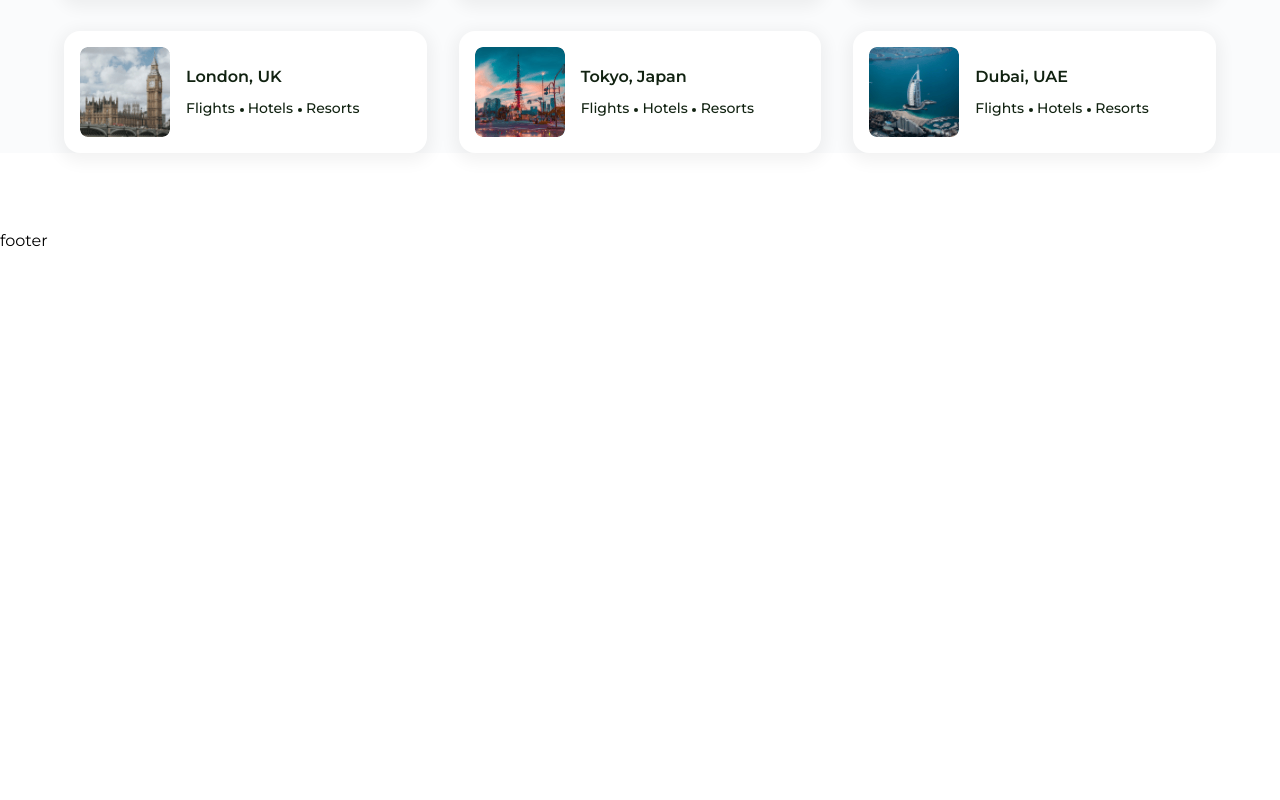
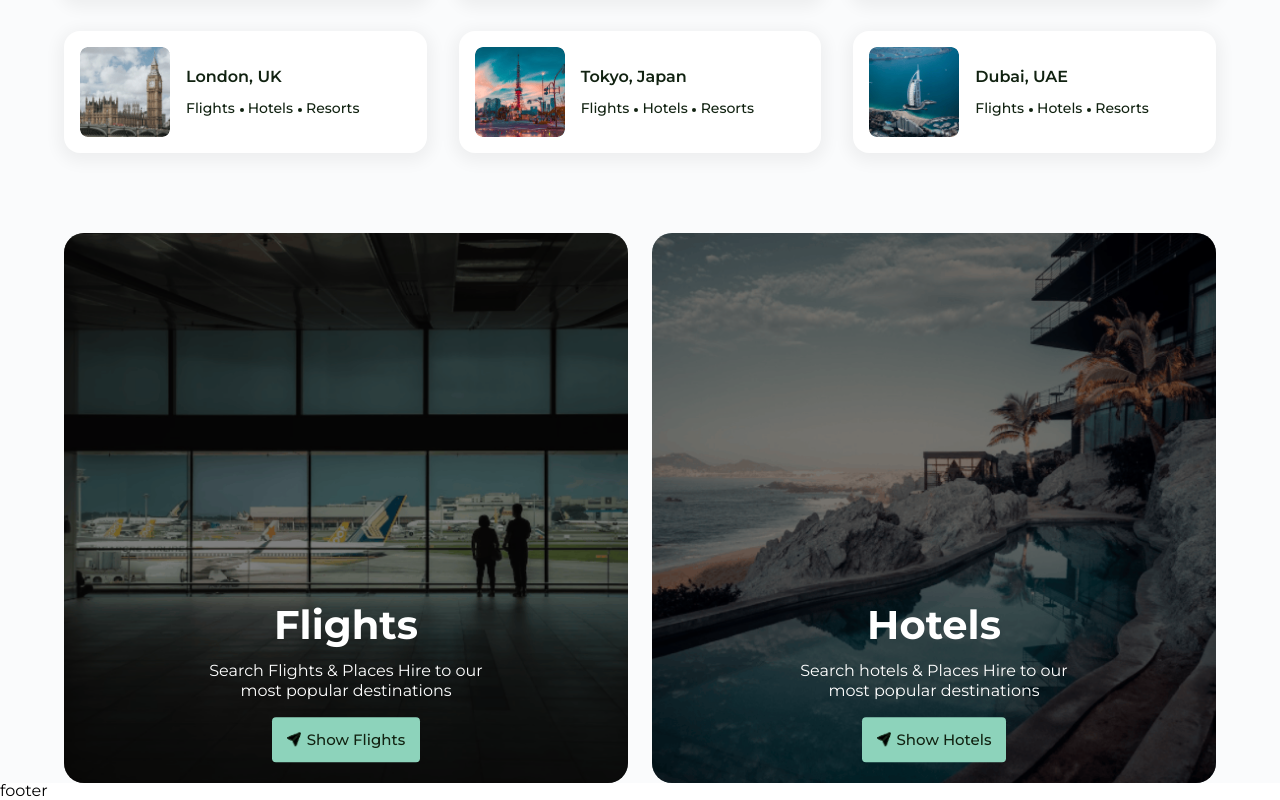
Before and after one commit to amirmammadov/globe, a React (Vite) app in the folder client/: page / in a window 1280 px wide. Shown: the part 1321-2121 px from the top of the page. Before the commit the page ends 1571 px from the top, so only its background shows below. Built offline with nearby package versions, Linux system fonts and the light colour scheme.

Commit message:
cars section was completed

```diff
--- /dev/null
+++ b/client/src/components/LandingCardItem.tsx
@@ -0,0 +1,29 @@
+import "../sass/components/_landingCardItem.scss";
+
+import ShowBtn from "./ShowBtn";
+
+interface IProps {
+  imgUrl: string;
+  title: string;
+  desc: string;
+}
+
+const landingCardItem = ({ imgUrl, title, desc }: IProps) => {
+  return (
+    <div className="plans__card__item">
+      <img
+        src={`./assets/landing/${imgUrl}`}
+        alt={title}
+        className="plans__card__item__img"
+      />
+      <div className="plans__card__item__content">
+        <div className="plans__card__item__content__title">{title}</div>
+        <div className="plans__card__item__content__desc">{desc}</div>
+        <ShowBtn text={`Show ${title}`} icon="show" link="result" />
+      </div>
+      <div className="plans__card__item__overlay" />
+    </div>
+  );
+};
+
+export default landingCardItem;
--- a/client/src/lang/az/az.json
+++ b/client/src/lang/az/az.json
@@ -15,6 +15,11 @@
       "tab2": "Yerlər",
       "btn1": "Uçuşları göstər",
       "btn2": "Otel göstər"
+    },
+    "plans": {
+      "title": "Səyahətinizi mükəmməl planlaşdırın",
+      "desc": "Ən populyar istiqamətlərimizə uçuşlar və yerlər axtarın",
+      "btn": "Daha çoxu"
     }
   }
 }
--- a/client/src/lang/en/en.json
+++ b/client/src/lang/en/en.json
@@ -15,6 +15,11 @@
       "tab2": "Stays",
       "btn1": "Show Flights",
       "btn2": "Show Hotels"
+    },
+    "plans": {
+      "title": "Plan your perfect trip",
+      "desc": "Search Flights & Places Hire to our most popular destinations",
+      "btn": "See more"
     }
   }
 }
--- a/client/src/pages/landing/Landing.tsx
+++ b/client/src/pages/landing/Landing.tsx
@@ -2,6 +2,7 @@ import "../../sass/pages/_landing.scss";
 
 import SearchBox from "../../shared/SearchBox/SearchBox";
 import Plans from "../../scenes/Landing/Plans";
+import Cards from "../../scenes/Landing/Cards";
 
 import { useTranslation } from "react-i18next";
 
@@ -27,6 +28,7 @@ const Landing = () => {
         <SearchBox />
       </div>
       <Plans />
+      <Cards />
     </main>
   );
 };
--- /dev/null
+++ b/client/src/sass/components/_landingCardItem.scss
@@ -0,0 +1,72 @@
+@import "../utils/colors";
+@import "../utils/mixins";
+
+.plans__card__item {
+  position: relative;
+  flex-grow: 1;
+  height: 550px;
+  border-radius: 20px;
+
+  @include desktop {
+    height: 400px;
+  }
+
+  @include tablet {
+    height: 300px;
+  }
+
+  @include mobile {
+    width: 100%;
+    height: 400px;
+  }
+
+  &__overlay {
+    position: absolute;
+    bottom: 0;
+    left: 0;
+    width: 100%;
+    height: 100%;
+    background-color: rgba(0, 0, 0, 0.5);
+    border-radius: 20px;
+  }
+
+  &__img {
+    width: 100%;
+    height: 100%;
+    object-fit: cover;
+    border-radius: 20px;
+  }
+
+  &__content {
+    position: absolute;
+    bottom: 1%;
+    left: 50%;
+    z-index: 5;
+    transform: translate(-50%, -10%);
+    @include flexbox(
+      $direction: column,
+      $justify: space-between,
+      $align: center,
+      $gap: 16px
+    );
+
+    &__title {
+      font-size: 40px;
+      color: $white;
+      font-weight: 700;
+      text-transform: capitalize;
+
+      @include tablet {
+        font-size: 35px;
+      }
+    }
+
+    &__desc {
+      font-size: 16px;
+      font-weight: 400;
+      text-align: center;
+      color: $white;
+      line-height: 20px;
+    }
+  }
+}
--- a/client/src/sass/components/_showBtn.scss
+++ b/client/src/sass/components/_showBtn.scss
@@ -9,6 +9,7 @@
   padding: 15px;
   border-radius: 4px;
   background-color: $mint-green;
+  width: max-content;
 
   &:hover {
     opacity: 0.9;
--- /dev/null
+++ b/client/src/sass/scenes/_cards.scss
@@ -0,0 +1,11 @@
+@import "../utils/colors";
+@import "../utils/mixins";
+
+.plans__card {
+  @include flexbox($justify: space-between, $align: center, $gap: 24px);
+  padding: 0 5%;
+
+  @include mobile {
+    flex-direction: column;
+  }
+}
--- /dev/null
+++ b/client/src/scenes/Landing/Cards.tsx
@@ -0,0 +1,30 @@
+import "../../sass/scenes/_cards.scss";
+
+import LandingCardItem from "../../components/LandingCardItem";
+
+const data = [
+  {
+    id: 1,
+    imgUrl: "card2.png",
+    title: "flights",
+    desc: "Search Flights & Places Hire to our most popular destinations",
+  },
+  {
+    id: 2,
+    imgUrl: "card1.png",
+    title: "hotels",
+    desc: "Search hotels & Places Hire to our most popular destinations",
+  },
+];
+
+const Cards = () => {
+  return (
+    <div className="plans__card">
+      {data.map((cardItem) => (
+        <LandingCardItem key={cardItem.id} {...cardItem} />
+      ))}
+    </div>
+  );
+};
+
+export default Cards;
--- a/client/src/scenes/Landing/Plans.tsx
+++ b/client/src/scenes/Landing/Plans.tsx
@@ -4,20 +4,24 @@ import { Link } from "react-router-dom";
 
 import { cities } from "../../constants";
 
+import { useTranslation } from "react-i18next";
+
 const Plans = () => {
+  const t = useTranslation("global")[0];
+
   return (
     <section className="landing__plans">
       <div className="landing__plans__header">
         <div className="landing__plans__header__info">
           <div className="landing__plans__header__info__title">
-            Plan your perfect trip
+            {t("landing.plans.title")}
           </div>
           <div className="landing__plans__header__info__desc">
-            Search Flights & Places Hire to our most popular destinations
+            {t("landing.plans.desc")}
           </div>
         </div>
         <Link to="/result" className="landing__plans__header__btn">
-          See more
+          {t("landing.plans.btn")}
         </Link>
       </div>
       <div className="landing__plans__content">
```
Also changed, not shown: client/public/assets/landing/card1.png (added), client/public/assets/landing/card2.png (added).
